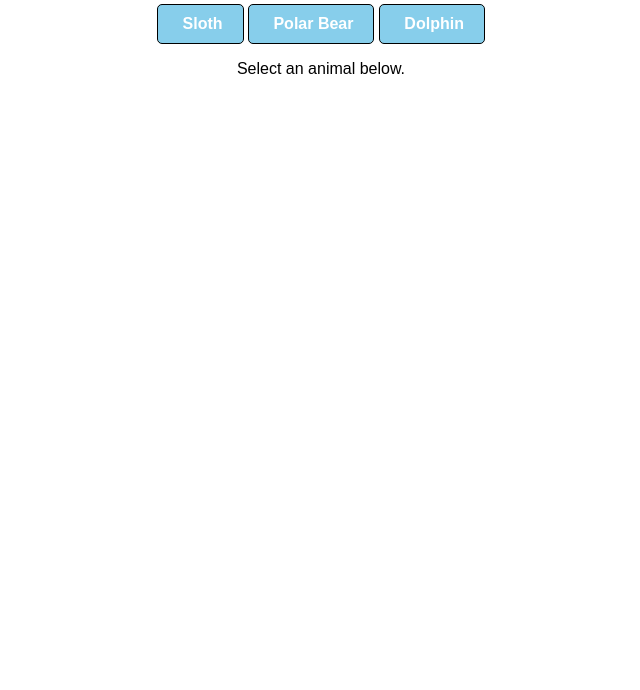
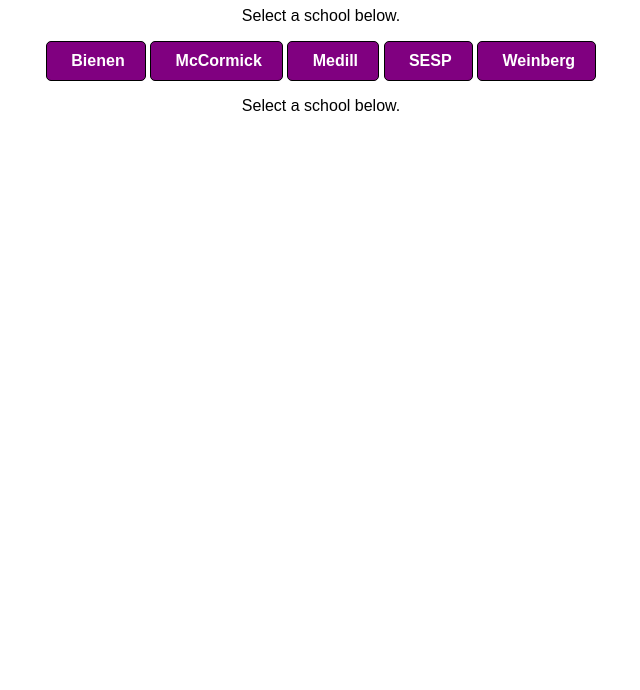
Before and after one commit to francinek11/Option1, a plain HTML site: page index.html in a window 1280 px wide. Shown: the part 110-800 px from the top of the page, without its empty margins (319-959 px from the left). Drawn offline with Linux system fonts and the light colour scheme.

Commit message:
Simple Website by Justine and Francine

```diff
--- a/index.html
+++ b/index.html
@@ -7,22 +7,30 @@
     <script src="scripts/main.js" defer></script>
   </head>
   <body>
-    <h1> What's your favorite animal? </h1>
-    <p> Select an animal below. </p>
+    <h1> Here's a list of the schools at Northwestern </h1>
+    <p> Select a school below. </p>
     <label class="button">
-      <input type="radio" id="Sloth" name="animal-button" value="Sloth">
-      Sloth
+      <input type="radio" id="Bienen" name="school-button" value="Bienen">
+      Bienen
     </label>
     <label class="button">
-      <input type="radio" id="Polar Bear" name="animal-button" value="Polar Bear">
-      Polar Bear
+      <input type="radio" id="McCormick" name="school-button" value="McCormick">
+      McCormick
     </label>
     <label class="button">
-      <input type="radio" id="Dolphin" name="animal-button" value="Dolphin">
-      Dolphin
+      <input type="radio" id="Medill" name="school-button" value="Medill">
+      Medill
+    </label>
+    <label class="button">
+      <input type="radio" id="SESP" name="school-button" value="SESP">
+      SESP
+    </label>
+    <label class="button">
+      <input type="radio" id="Weinberg" name="school-button" value="Weinberg">
+      Weinberg
     </label>
 
-    <p id="text"> Select an animal below.</p>
+    <p id="text"> Select a school below.</p>
     <img id="photo" class="photo">
 
   </body>
--- a/scripts/main.js
+++ b/scripts/main.js
@@ -1,12 +1,12 @@
-const animal_buttons = document.getElementsByName("animal-button")
+const school_buttons = document.getElementsByName("school-button")
 const text = document.querySelector("#text")
 const photo =  document.querySelector("#photo")
 
-animal_buttons.forEach(button => {
+school_buttons.forEach(button => {
     button.addEventListener("change", event => {
 
 
-        text.innerHTML = "Here's a picture of a " + button.value
+        text.innerHTML = "Here's a picture of " + button.value
         photo.src = button.value + ".jpeg"
 
 
--- a/styles.css
+++ b/styles.css
@@ -7,7 +7,7 @@ body {
 }
 
 .button{
-    background-color: skyblue;
+    background-color: purple;
     border: 1px solid black;
     border-radius: 5px;
     font-weight:  bold;
```
Also changed, not shown: Bienen.jpeg (added), McCormick.jpeg (added), Medill.jpeg (added), SESP.jpeg (added), Weinberg.jpeg (added), 1 other file.
